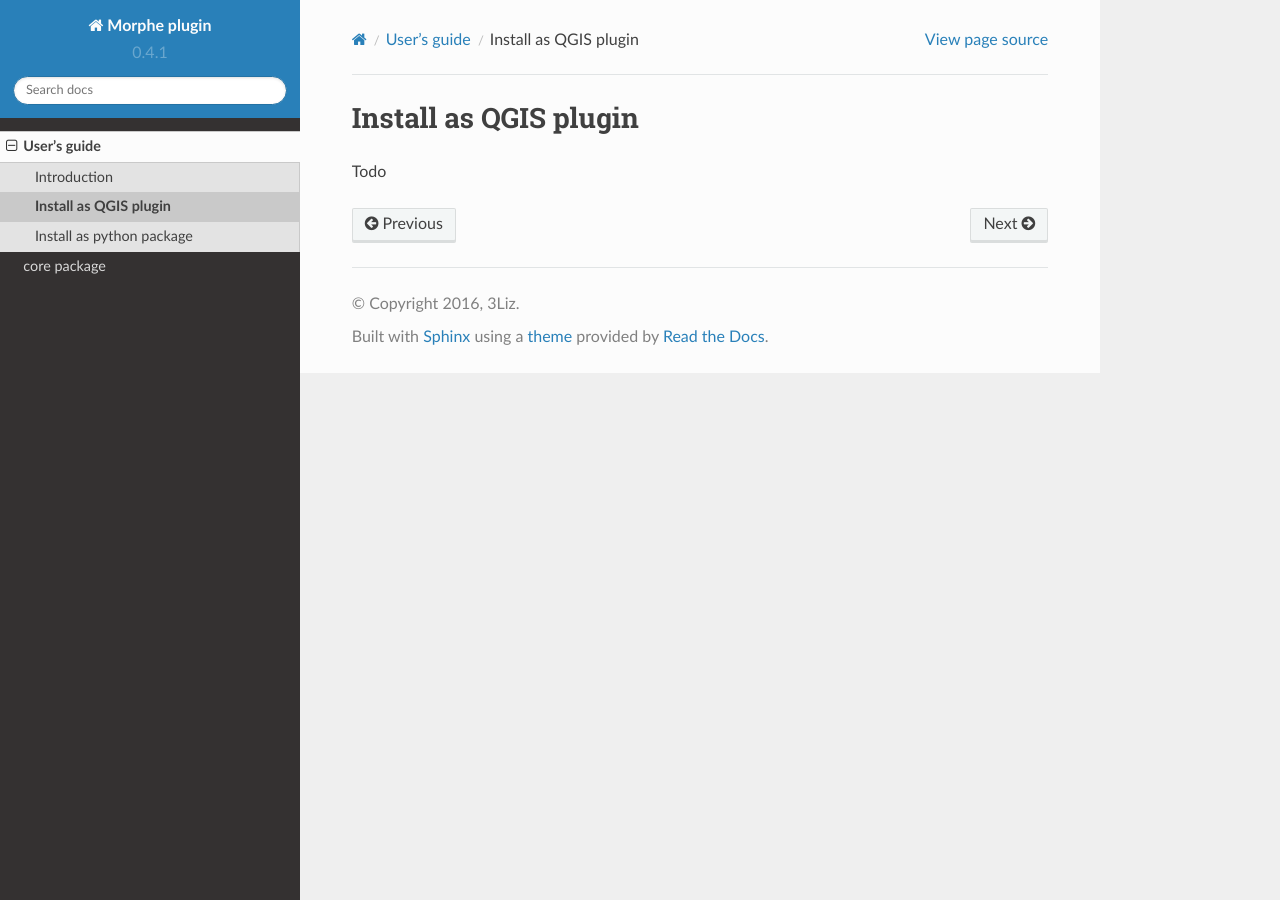
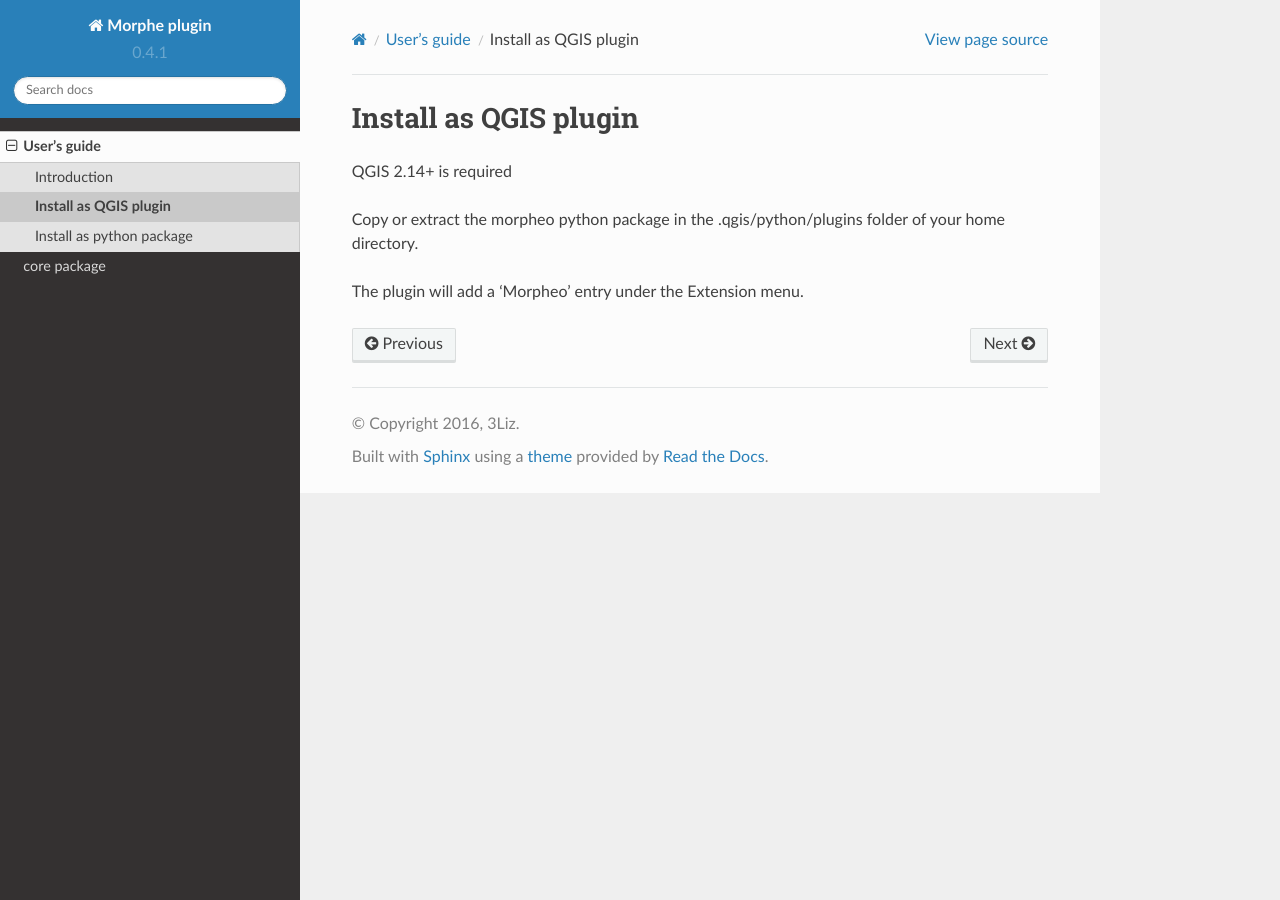
Before and after one commit to MorphoCity/morpheo-plugin, a Sphinx documentation site: the page built from doc/guide/install.rst, in a window 1280 px wide. Built offline with Sphinx 7.4.7 and the Read the Docs theme 2.0.0, drawn with Linux system fonts in a browser that asks for light colours.

Commit message:
Update documentation

```diff
--- a/doc/guide/install.rst
+++ b/doc/guide/install.rst
@@ -1,4 +1,9 @@
 Install as QGIS plugin
 ======================
 
-Todo
+QGIS 2.14+ is required
+
+Copy or extract the morpheo python package  in the .qgis/python/plugins folder of your
+home directory.
+
+The plugin will add a 'Morpheo' entry under the Extension menu.
--- a/doc/guide/intro.rst
+++ b/doc/guide/intro.rst
@@ -1,2 +1,4 @@
 Introduction
 ============
+
+Morpheo is a tool for characterizing graph
```
Also changed, not shown: README.md (+3 -4 lines).
